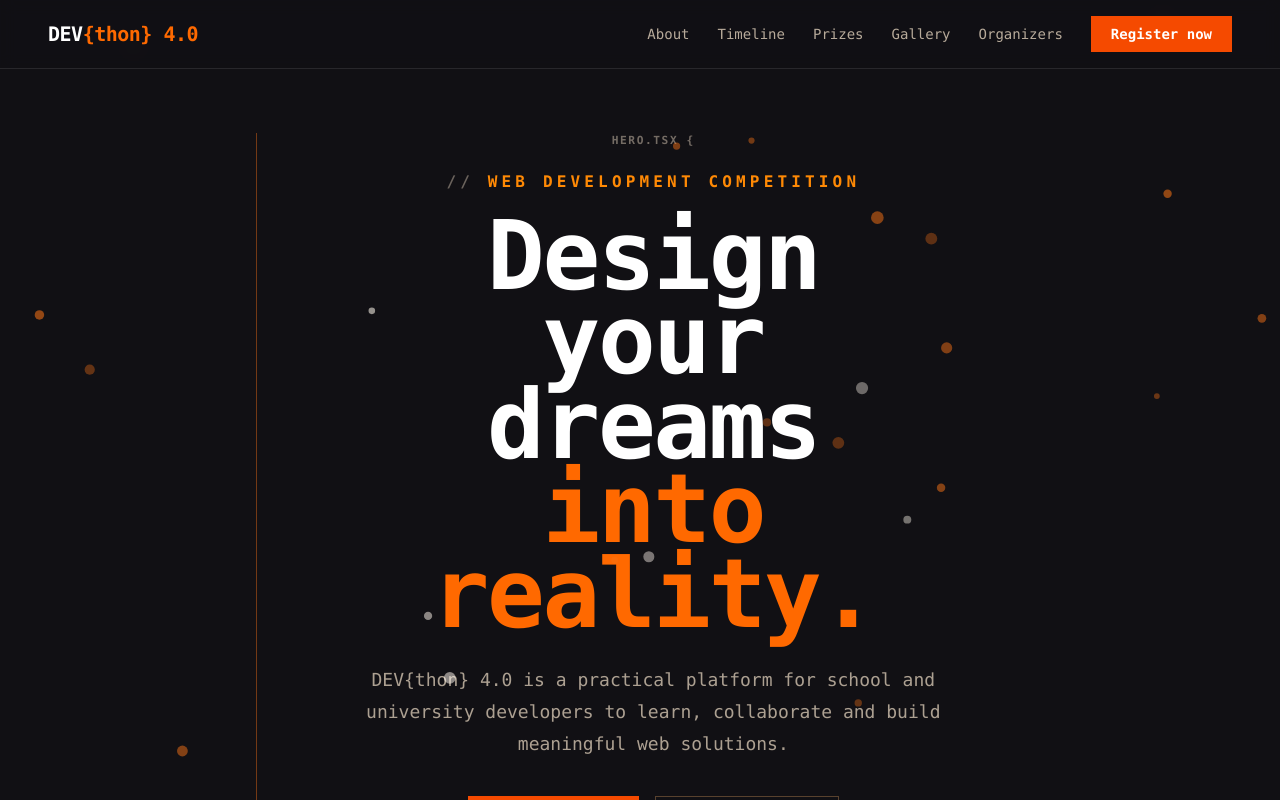
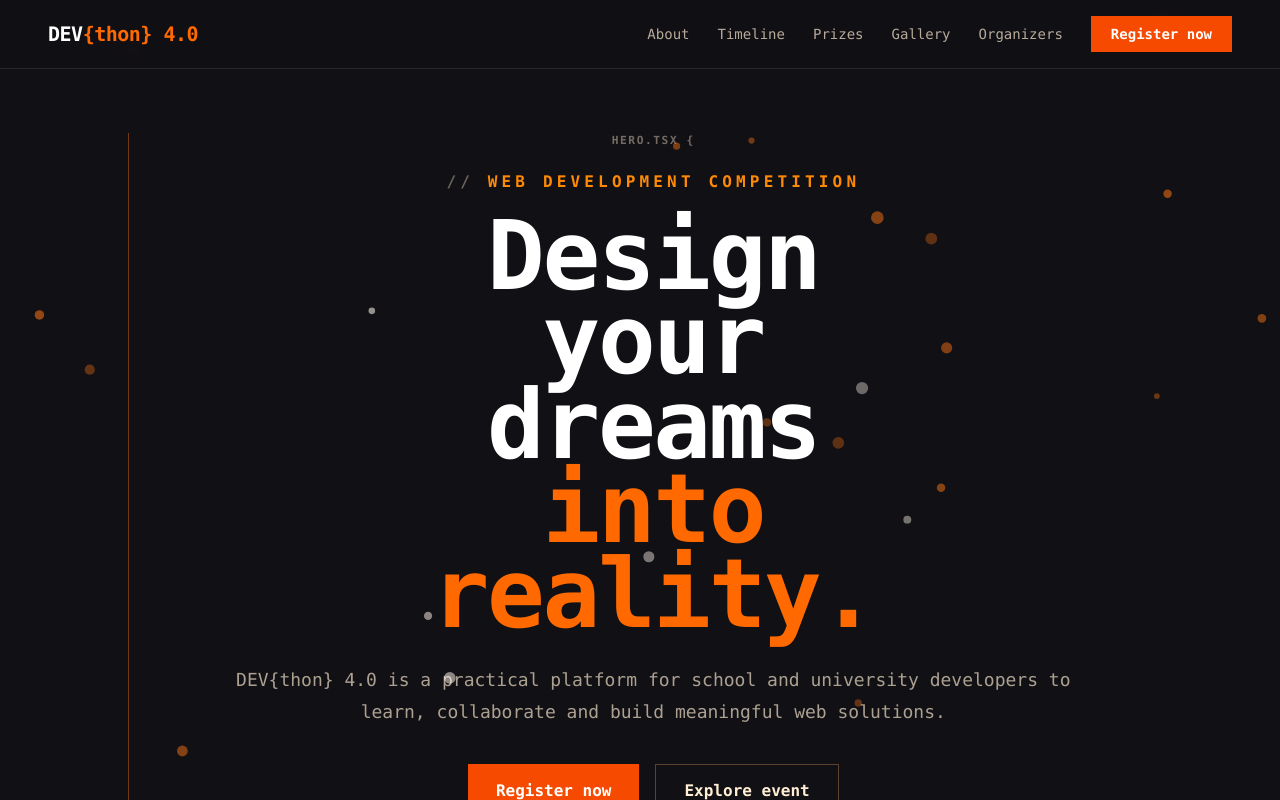
Before and after one commit to hirunjayalath/devthon-4.0-web, a React (Vite) app: page / in a window 1280 px wide. Shown: the top 800 px of the page. Built offline with nearby package versions, Linux system fonts and the light colour scheme; no server answers.

Commit message:
Widen centered hero layout

```diff
--- a/src/HeroSection.tsx
+++ b/src/HeroSection.tsx
@@ -4,7 +4,7 @@ export function HeroSection({ onRegister }: { onRegister: () => void }) {
   return (
     <section className="relative isolate overflow-hidden px-6 py-16 md:px-12">
       <div className="mx-auto flex max-w-[90rem] justify-center">
-        <div className="code-frame w-full min-w-0 max-w-3xl text-center" data-code-file="hero.tsx">
+        <div className="code-frame w-full min-w-0 max-w-5xl text-center" data-code-file="hero.tsx">
           <p className="code-comment mb-5 font-bold uppercase tracking-[0.26em] text-orange-400">Web development competition</p>
           <h1 className="text-5xl font-black leading-[0.88] tracking-tight sm:text-6xl md:text-8xl">
             <span className="block">Design</span>
@@ -13,7 +13,7 @@ export function HeroSection({ onRegister }: { onRegister: () => void }) {
             <span className="block text-orange-500">into</span>
             <span className="block text-orange-500">reality.</span>
           </h1>
-          <p className="mx-auto mt-7 max-w-2xl text-lg leading-8 text-orange-100/65">DEV{'{thon}'} 4.0 is a practical platform for school and university developers to learn, collaborate and build meaningful web solutions.</p>
+          <p className="mx-auto mt-7 max-w-4xl text-lg leading-8 text-orange-100/65">DEV{'{thon}'} 4.0 is a practical platform for school and university developers to learn, collaborate and build meaningful web solutions.</p>
           <div className="mt-9 flex flex-wrap justify-center gap-4">
             <button
               onClick={onRegister}
```
